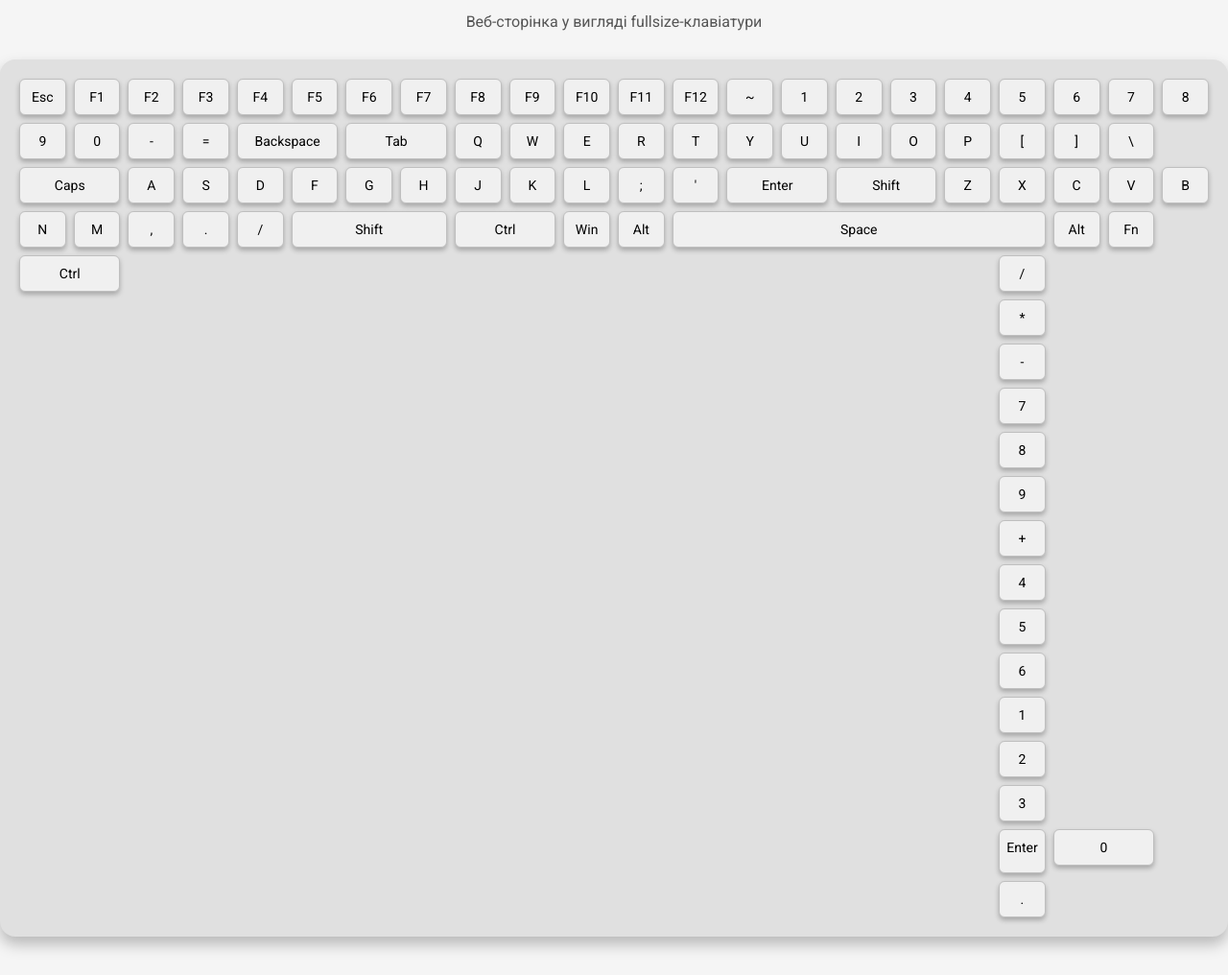
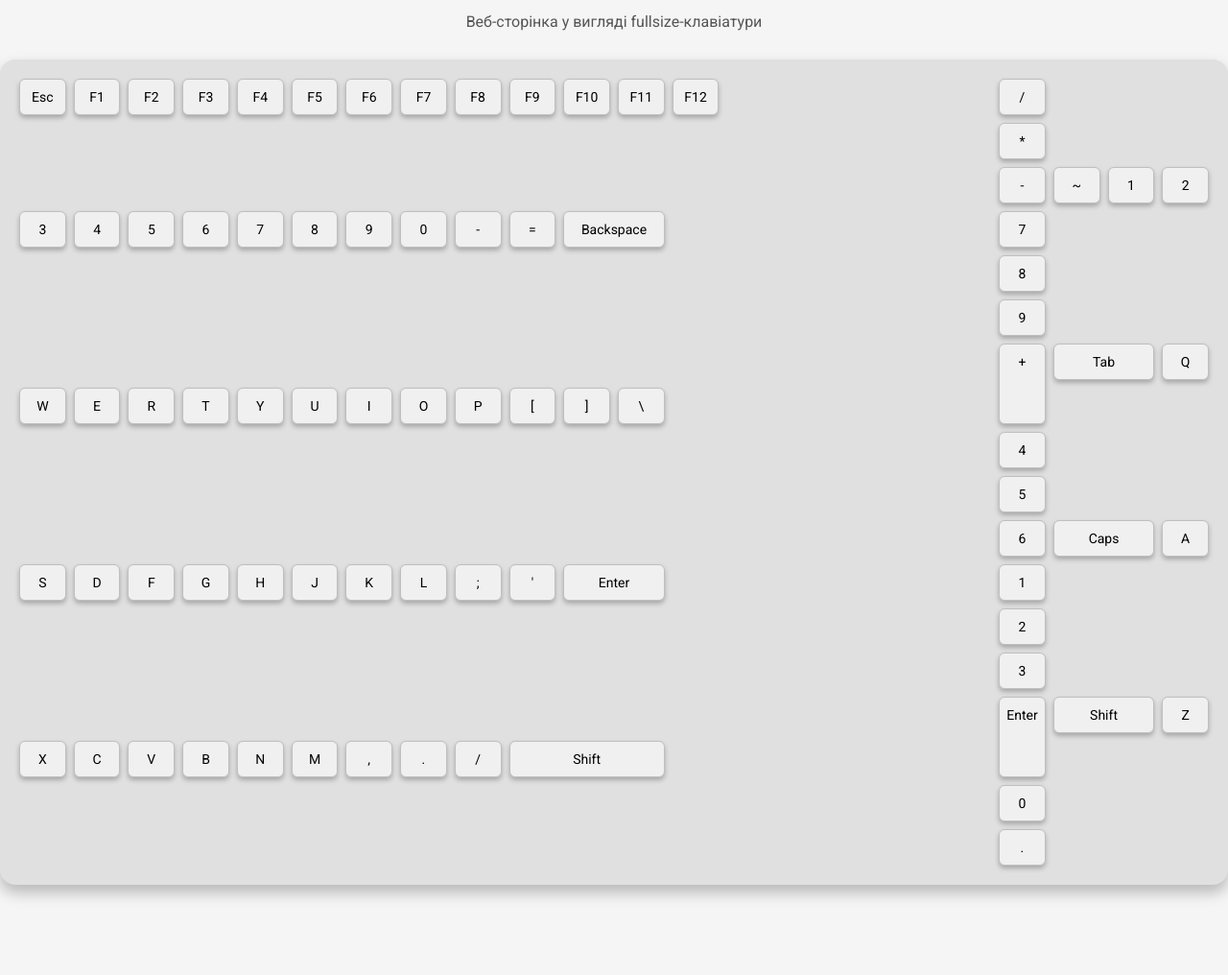
Before and after one commit to vladmagurskij-spec/keyboard-layout-practice4, a plain HTML site: page index.html in a window 1280 px wide. Shown: the part 81-1097 px from the top of the page at 96% size. After the commit the page ends 1043 px from the top, so only its background shows below. Drawn offline with Linux system fonts and the light colour scheme.

Commit message:
Update index.html

```diff
--- a/index.html
+++ b/index.html
@@ -13,7 +13,7 @@
 
 <div class="keyboard">
 
-    <!-- 1 ряд: Esc + F1–F12 -->
+    <!-- Ряд 1 -->
     <div class="key">Esc</div>
     <div class="key">F1</div>
     <div class="key">F2</div>
@@ -28,7 +28,19 @@
     <div class="key">F11</div>
     <div class="key">F12</div>
 
-    <!-- 2 ряд -->
+    <!-- Порожнє місце перед нумпадом (займає 5 колонок) -->
+    <div class="empty"></div>
+    <div class="empty"></div>
+    <div class="empty"></div>
+    <div class="empty"></div>
+    <div class="empty"></div>
+
+    <!-- Нумпад верх -->
+    <div class="num">/</div>
+    <div class="num">*</div>
+    <div class="num">-</div>
+
+    <!-- Ряд 2 -->
     <div class="key">~</div>
     <div class="key">1</div>
     <div class="key">2</div>
@@ -44,7 +56,18 @@
     <div class="key">=</div>
     <div class="key backspace">Backspace</div>
 
-    <!-- 3 ряд -->
+    <!-- Пропуск для нумпаду -->
+    <div class="empty"></div>
+    <div class="empty"></div>
+    <div class="empty"></div>
+
+    <!-- Нумпад -->
+    <div class="num">7</div>
+    <div class="num">8</div>
+    <div class="num">9</div>
+    <div class="num plus tall">+</div>
+
+    <!-- Ряд 3 -->
     <div class="key tab">Tab</div>
     <div class="key">Q</div>
     <div class="key">W</div>
@@ -60,7 +83,17 @@
     <div class="key">]</div>
     <div class="key">\</div>
 
-    <!-- 4 ряд -->
+    <!-- Пропуск -->
+    <div class="empty"></div>
+    <div class="empty"></div>
+    <div class="empty"></div>
+
+    <!-- Нумпад -->
+    <div class="num">4</div>
+    <div class="num">5</div>
+    <div class="num">6</div>
+
+    <!-- Ряд 4 -->
     <div class="key caps">Caps</div>
     <div class="key">A</div>
     <div class="key">S</div>
@@ -75,7 +108,18 @@
     <div class="key">'</div>
     <div class="key enter">Enter</div>
 
-    <!-- 5 ряд -->
+    <!-- Пусто -->
+    <div class="empty"></div>
+    <div class="empty"></div>
+    <div class="empty"></div>
+
+    <!-- Нумпад -->
+    <div class="num">1</div>
+    <div class="num">2</div>
+    <div class="num">3</div>
+    <div class="num enter tall">Enter</div>
+
+    <!-- Ряд 5 -->
     <div class="key shift-left">Shift</div>
     <div class="key">Z</div>
     <div class="key">X</div>
@@ -89,35 +133,13 @@
     <div class="key">/</div>
     <div class="key shift-right">Shift</div>
 
-    <!-- 6 ряд -->
-    <div class="key ctrl">Ctrl</div>
-    <div class="key win">Win</div>
-    <div class="key alt">Alt</div>
-    <div class="key space">Space</div>
-    <div class="key alt">Alt</div>
-    <div class="key">Fn</div>
-    <div class="key ctrl">Ctrl</div>
+    <!-- пусто -->
+    <div class="empty"></div>
+    <div class="empty"></div>
+    <div class="empty"></div>
 
-    <!-- НУМПАД -->
-    <div class="num">/</div>
-    <div class="num">*</div>
-    <div class="num">-</div>
-
-    <div class="num">7</div>
-    <div class="num">8</div>
-    <div class="num">9</div>
-    <div class="num plus" style="grid-row: span 2;">+</div>
-
-    <div class="num">4</div>
-    <div class="num">5</div>
-    <div class="num">6</div>
-
-    <div class="num">1</div>
-    <div class="num">2</div>
-    <div class="num">3</div>
-    <div class="num enter" style="grid-row: span 2;">Enter</div>
-
-    <div class="num zero" style="grid-column: span 2;">0</div>
+    <!-- Нумпад -->
+    <div class="num zero">0</div>
     <div class="num">.</div>
 
 </div>
```
